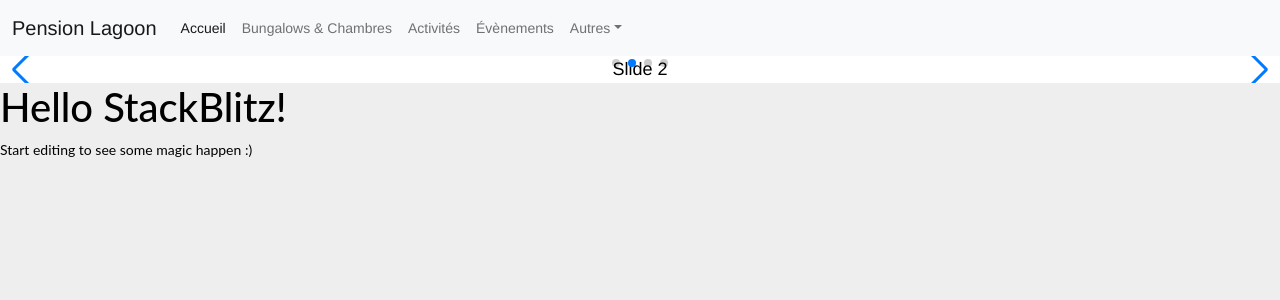
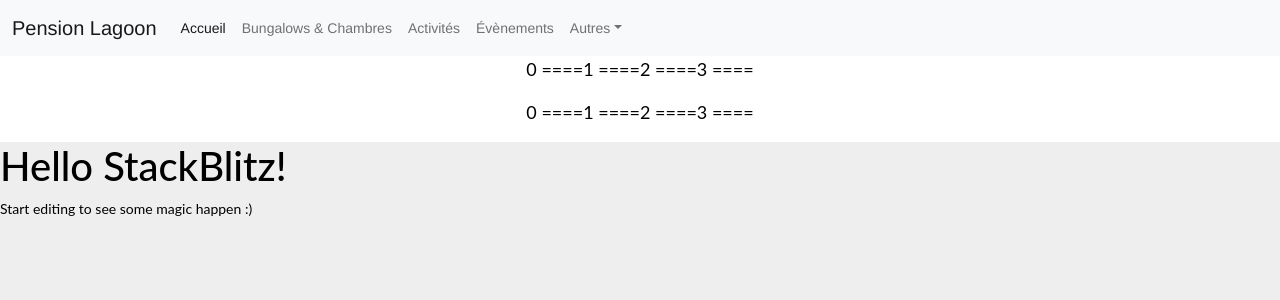
Before and after one commit to LEX-ONE7/Pension-Lagoon-2, a React (Create React App) app: page / in a window 1280 px wide. Shown: the top 300 px of the page. Built offline with nearby package versions, Linux system fonts and the light colour scheme; no server answers; the database is empty.

Commit message:
3 files modified

```diff
--- a/App.tsx
+++ b/App.tsx
@@ -7,7 +7,8 @@ export default function App() {
   return (
     <div>
       <Navbar />
-      <SliderAuto />
+      <SliderAuto collection="header-carrousel" />
+      <SliderAuto collection="layout-bungalows" />
 
       <h1>Hello StackBlitz!</h1>
       <p>Start editing to see some magic happen :)</p>
--- a/components/SliderAuto.tsx
+++ b/components/SliderAuto.tsx
@@ -11,8 +11,27 @@ import '../src/styles.css';
 
 // import required modules
 import { Autoplay, Pagination, Navigation } from 'swiper';
+import { getDataFromFirebase } from '../database/getDataFromFirebase';
 
-export default function App() {
+export default function SliderAuto({ collection }) {
+  const [data, setData] = React.useState([]);
+
+  const array = [
+    { title: 'je suis un titre' },
+    { title: 'je ne suis pas un titre' },
+    { title: 'je ne suis pas un titre' },
+    { title: 'je ne suis pas un titre' },
+  ];
+
+  React.useEffect(() => {
+    (async () => {
+      // aller chercher les collections sur firebase
+      const response = await getDataFromFirebase(collection);
+
+      setData(response);
+    })();
+  }, []);
+
   return (
     <Swiper
       spaceBetween={30}
@@ -28,10 +47,11 @@ export default function App() {
       modules={[Autoplay, Pagination, Navigation]}
       className="mySwiper"
     >
-      <SwiperSlide>Slide 1</SwiperSlide>
-      <SwiperSlide>Slide 2</SwiperSlide>
-      <SwiperSlide>Slide 3</SwiperSlide>
-      <SwiperSlide>Slide 4</SwiperSlide>
+      <SwiperSlide>
+        {array.map((el, index) => (
+          <p style={{ display: 'block' }}>{index} ====</p>
+        ))}
+      </SwiperSlide>
     </Swiper>
   );
 }
```
Also changed, not shown: package.json (+7 -6 lines).
